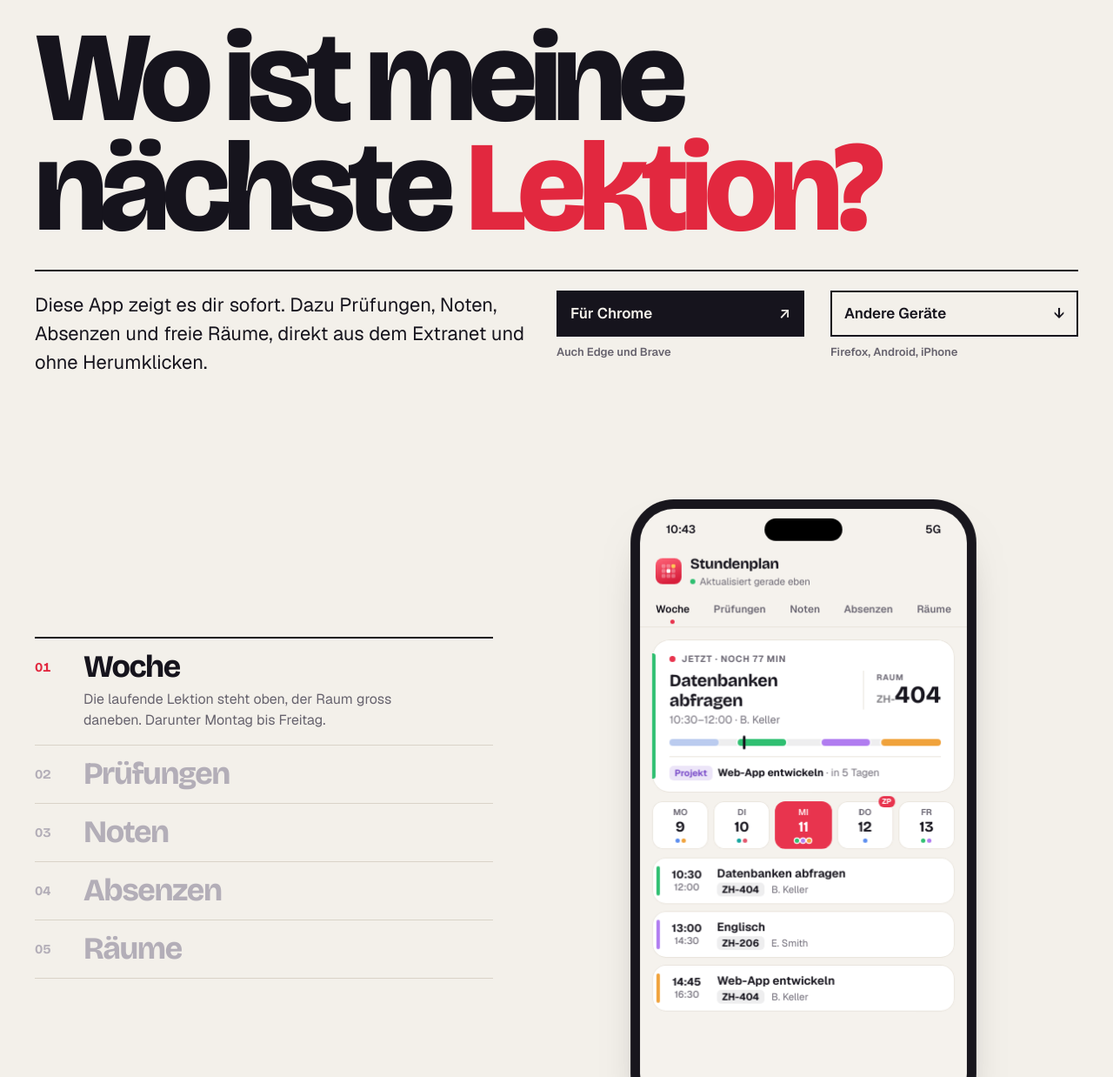
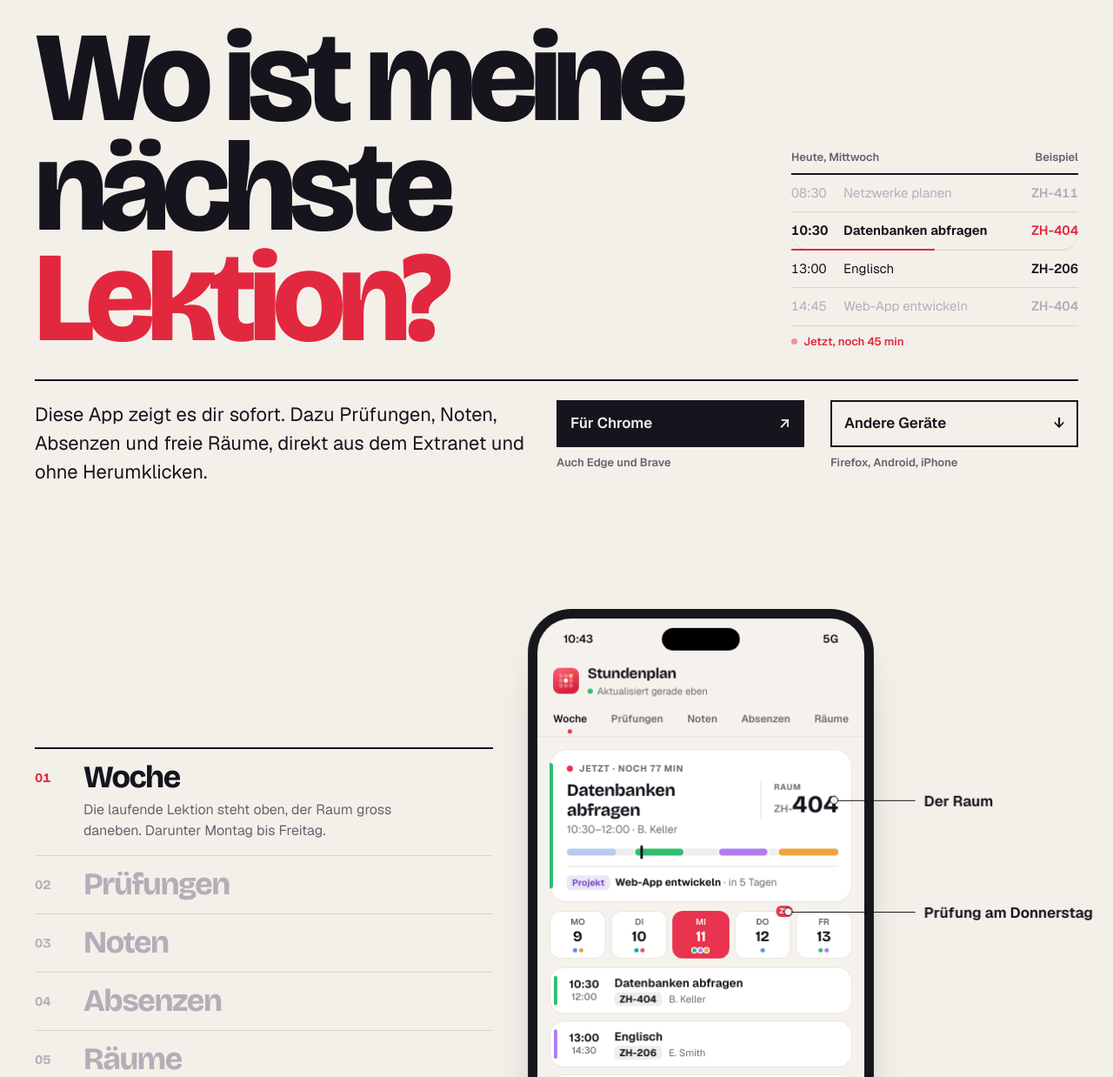
Before and after one commit to Nicolas-Wehrle/Wiss-Stundenplan, a browser extension: page docs/index.html in a window 1280 px wide. Shown: the part 181-1419 px from the top of the page at 87% size. Drawn offline with nearby package versions, Linux system fonts and the light colour scheme.

Commit message:
Website: logo lands on the app icon, labelled callouts per tab, today's timetable in the hero
Co-Authored-By: Claude <noreply@anthropic.com>
Claude-Session: https://claude.ai/code/session_01DsVK3ueLc8xAVnTJkWtmTn

```diff
--- a/docs/index.html
+++ b/docs/index.html
@@ -55,6 +55,27 @@ p { margin: 0; }
 .go.line:hover { background: var(--ink); color: var(--bg); }
 .hero .side { display: grid; gap: 8px; }
 @media (max-width: 860px) { .hero .row { grid-template-columns: 1fr; gap: 20px; } .go { min-width: 0; width: 100%; } }
+.hero-top { display: grid; grid-template-columns: minmax(0, 1fr) 330px; gap: 40px; align-items: end; }
+.today { padding-bottom: 34px; font-variant-numeric: tabular-nums; }
+.today .h { display: flex; justify-content: space-between; font-size: 13px; font-weight: 600; color: var(--muted); padding-bottom: 8px; border-bottom: 2px solid var(--rule); }
+.today ol { list-style: none; margin: 0; padding: 0; }
+.today li { display: grid; grid-template-columns: 50px 1fr auto; gap: 10px; padding: 10px 0; border-bottom: 1px solid var(--line); font-size: 15px; color: var(--faint); position: relative; }
+.today li .r { font-weight: 600; }
+.today li.now { color: var(--ink); font-weight: 650; }
+.today li.now .r { color: var(--red); }
+.today li.now::after { content: ""; position: absolute; left: 0; bottom: -1px; height: 2px; width: var(--done, 40%); background: var(--red); transition: width 1s linear; }
+.today li.next { color: var(--ink); }
+.today .left { font-size: 13px; color: var(--red); font-weight: 600; padding-top: 8px; display: flex; align-items: center; gap: 7px; }
+.today .left i { width: 7px; height: 7px; border-radius: 50%; background: var(--red); animation: blink 1.6s ease-in-out infinite; }
+@keyframes blink { 50% { opacity: .25; } }
+@media (max-width: 960px) { .hero-top { grid-template-columns: 1fr; } .today { display: none; } }
+
+/* labels that point at the phone, like a technical drawing */
+.notes { position: absolute; inset: 0; pointer-events: none; }
+.note { position: absolute; height: 0; border-top: 1.5px solid var(--ink); transform-origin: 0 0; }
+.note::before { content: ""; position: absolute; left: -5px; top: -5.75px; width: 10px; height: 10px; border-radius: 50%; border: 1.5px solid var(--ink); background: var(--bg); box-sizing: border-box; }
+.note span { position: absolute; left: 100%; top: 0; transform: translateY(-50%); padding-left: 10px; white-space: nowrap; font: 650 17px var(--body); }
+@media (max-width: 860px) { .notes { display: none; } }
 
 /* the walk-through, driven by scroll */
 .walk { height: 760vh; position: relative; margin-top: 12vh; }
@@ -68,10 +89,10 @@ p { margin: 0; }
 .steps li.on { color: var(--ink); }
 .steps li.on b { color: var(--red); }
 .steps li.on p { max-height: 4.6em; opacity: 1; margin-top: 8px; }
-.stage { position: relative; height: 100%; display: grid; place-items: center; }
-.phonebox { width: 400px; height: 714px; will-change: transform, opacity; }
+.stage { position: relative; height: 100%; display: grid; place-items: center start; }
+.phonebox { width: 400px; height: 714px; will-change: transform, opacity; position: relative; }
 .build { position: absolute; left: 50%; top: 50%; width: 220px; height: 220px; margin: -110px 0 0 -110px; pointer-events: none; will-change: transform, opacity; }
-.build .tile { position: absolute; inset: 0; border-radius: 58px; background: var(--red); }
+.build .tile { position: absolute; inset: 0; border-radius: 59px; background: linear-gradient(160deg, #ff6478, #d81f3c); }
 .build .sq { position: absolute; width: 34px; height: 34px; border-radius: 10px; background: rgba(255,255,255,.32); will-change: transform; }
 .build .sq.c { background: #fff; }
 .build .sq.g { background: #ffc857; }
@@ -83,7 +104,7 @@ p { margin: 0; }
   .steps li { position: absolute; inset: 0 0 auto; border: 0; opacity: 0; color: var(--ink); transition: opacity .3s ease; }
   .steps li.on { opacity: 1; }
   .steps li h3 { font-size: 30px; }
-  .stage { align-items: start; }
+  .stage { align-items: start; justify-items: center; }
   .count { display: none; }
 }
 
@@ -262,7 +283,19 @@ footer { margin-top: 120px; border-top: 2px solid var(--rule); padding-block: 18
     <section class="hero">
       <hr class="rule">
       <div class="meta label" style="padding-top:12px"><span>Für Lernende der WISS</span><span>Inoffiziell · Kostenlos</span></div>
-      <h1>Wo ist meine nächste <em>Lektion?</em></h1>
+      <div class="hero-top">
+        <h1>Wo ist meine nächste <em>Lektion?</em></h1>
+        <aside class="today" aria-label="Beispiel: heutiger Stundenplan">
+          <div class="h"><span>Heute, Mittwoch</span><span>Beispiel</span></div>
+          <ol>
+            <li><span>08:30</span><span>Netzwerke planen</span><span class="r">ZH-411</span></li>
+            <li class="now" id="nowRow"><span>10:30</span><span>Datenbanken abfragen</span><span class="r">ZH-404</span></li>
+            <li class="next"><span>13:00</span><span>Englisch</span><span class="r">ZH-206</span></li>
+            <li><span>14:45</span><span>Web-App entwickeln</span><span class="r">ZH-404</span></li>
+          </ol>
+          <div class="left"><i></i><span id="leftTxt">Jetzt, noch 47 min</span></div>
+        </aside>
+      </div>
       <hr class="rule">
       <div class="row">
         <p>Diese App zeigt es dir sofort. Dazu Prüfungen, Noten, Absenzen und freie Räume, direkt aus dem Extranet und ohne Herumklicken.</p>
@@ -299,6 +332,7 @@ footer { margin-top: 120px; border-top: 2px solid var(--rule); padding-block: 18
               <div class="rail-win"><div class="rail" id="rail"></div></div>
             </div>
           </div>
+          <div class="notes" id="notes" aria-hidden="true"></div>
         </div>
         <div class="build" id="build" aria-hidden="true"><div class="tile"></div></div>
         <div class="count" id="count" aria-hidden="true">1<span> / 5</span></div>
@@ -412,7 +446,7 @@ footer { margin-top: 120px; border-top: 2px solid var(--rule); padding-block: 18
       <div class="xrow card soon"><div class="xd"><b>19</b><small>DO</small></div><div class="nm"><span class="tag zp">ZP</span>Netzwerke planen</div><div class="in">in 8 Tagen</div></div>
       <div class="xrow card"><div class="xd"><b>27</b><small>FR</small></div><div class="nm"><span class="tag lb">LB 2</span>Englisch</div><div class="in">in 16 Tagen</div></div>
       <div class="sect">Dezember 2026 <small>1</small></div>
-      <div class="xrow card"><div class="xd"><b>09</b><small>MI</small></div><div class="nm"><span class="tag zp est">ZP</span>Daten modellieren</div><div class="in">in 28 Tagen</div></div>`,
+      <div class="xrow card"><div class="xd"><b>09</b><small>MI</small></div><div class="nm"><span class="tag zp est">ZP</span>Daten modellieren</div><div class="in" data-n="est">in 28 Tagen</div></div>`,
     `<div class="ghero card"><div><small>Schnitt</small><div class="avg">5.12</div><small>2 Module über 5.5</small></div><div class="ring"><div><b>14<small>/38</small></b><span>Module</span></div></div></div>
       <div class="trend card"><svg viewBox="0 0 300 60" preserveAspectRatio="none" aria-hidden="true"><path class="a" d="M0 44 L40 36 L80 40 L120 26 L160 30 L200 18 L240 22 L300 10 L300 60 L0 60 Z"/><path class="l" id="trendLine" d="M0 44 L40 36 L80 40 L120 26 L160 30 L200 18 L240 22 L300 10"/></svg></div>
       <div class="calc card"><div class="ttl">Applikationen testen<span>Modul 450</span></div><div class="parts"><span class="part">ZP <b>4.5</b> · 30 %</span><span class="part">Projekt <b>5.5</b> · 30 %</span><span class="part" style="opacity:.6">LB offen · 40 %</span></div>
@@ -473,7 +507,31 @@ footer { margin-top: 120px; border-top: 2px solid var(--rule); padding-block: 18
   // ---------- scroll drives the walk-through ----------
   const walk = $('app'), phonebox = $('phonebox'), steps = [...$('steps').children], count = $('count');
   const tabs = [...$('atabs').querySelectorAll('span')], dot = $('adot'), trend = $('trendLine'), grows = [...rail.querySelectorAll('[data-grow]')];
-  let fit = 1, mobile = false, lastCur = -1;
+  let fit = 1, mobile = false, lastCur = -1, land = { x: 0, y: 0, s: .14 };
+  const appIcon = phonebox.querySelector('.a-top .mark'), stage = phonebox.parentElement;
+
+  // labels: [tab, element, text]
+  const NOTES = [
+    [0, '.room', 'Der Raum'], [0, '.day .x', 'Prüfung am Donnerstag'],
+    [1, '.cd','Tage bis dahin'], [1, '[data-n=est]', 'Datum geschätzt'],
+    [2, '.ring', 'Module fertig'], [2, '[data-targets]', 'Zielnote antippen'],
+    [3, '.todo .left', 'Frist'], [3, '.bh span:last-child', 'Darfst noch fehlen'],
+    [4, '.rh .t', 'Uhrzeit'], [4, '.rm.mine', 'Dein Raum'],
+  ];
+  const phoneEl = phonebox.querySelector('.phone');
+  const offs = (el) => { let x = 0, y = 0; while (el && el !== phoneEl) { x += el.offsetLeft; y += el.offsetTop; el = el.offsetParent; } return { x, y }; };
+  const notes = NOTES.map(([v, sel, text]) => {
+    const n = document.createElement('div'); n.className = 'note'; n.innerHTML = `<span>${text}</span>`;
+    $('notes').appendChild(n); return { v, sel, n };
+  });
+  function placeNotes() {
+    notes.forEach((o) => {
+      const view = rail.children[o.v], el = view.querySelector(o.sel); if (!el) return;
+      const a = offs(el), b = offs(view);
+      const x = a.x - b.x + el.offsetWidth + 6, y = a.y + el.offsetHeight / 2;
+      o.n.style.left = x + 'px'; o.n.style.top = y + 'px'; o.n.style.width = (400 - x + 48) + 'px';
+    });
+  }
   function measure() {
     mobile = innerWidth <= 860;
     const availH = innerHeight - (mobile ? 70 + 150 + 30 : 90), availW = mobile ? innerWidth - 40 : Math.min(600, (innerWidth - 80) * 6 / 11);
@@ -481,6 +539,13 @@ footer { margin-top: 120px; border-top: 2px solid var(--rule); padding-block: 18
     const dw = -(400 * (1 - fit)) / 2, dh = -(714 * (1 - fit));
     phonebox.style.margin = mobile ? `0 ${dw}px ${dh}px` : `${dh / 2}px ${dw}px`;
     phonebox.style.transformOrigin = mobile ? '50% 0' : '50% 50%';
+    // where the app icon sits once the phone has arrived: the logo flies exactly there
+    const keep = phonebox.style.transform;
+    phonebox.style.transform = `scale(${fit})`;
+    const m = appIcon.getBoundingClientRect(), s = stage.getBoundingClientRect();
+    phonebox.style.transform = keep;
+    land = { x: m.left + m.width / 2 - (s.left + s.width / 2), y: m.top + m.height / 2 - (s.top + s.height / 2), s: m.width / 220 };
+    placeNotes();
   }
   function frame() {
     const r = walk.getBoundingClientRect();
@@ -494,14 +559,15 @@ footer { margin-top: 120px; border-top: 2px solid var(--rule); padding-block: 18
     });
     tile.style.opacity = seg(p, .06, .12);
     tile.style.transform = `scale(${.7 + .3 * out(seg(p, .06, .12))})`;
-    // 2. it lifts away while the phone comes up
-    const lift = ease(seg(p, .14, .24));
-    build.style.transform = `translateY(${-lift * 46}vh) scale(${fit * (1 - lift * .55)})`;
-    build.style.opacity = 1 - seg(p, .18, .24);
-    build.style.visibility = p > .25 ? 'hidden' : 'visible';
-    const c = out(seg(p, .15, .3));
-    phonebox.style.opacity = seg(p, .15, .22);
-    phonebox.style.transform = `translateY(${(1 - c) * 70}vh) rotate(${(1 - c) * 6}deg) scale(${fit})`;
+    // 2. the phone comes up and the logo lands exactly on its app icon
+    const c = out(seg(p, .14, .29)), L = ease(seg(p, .14, .29));
+    const rise = (1 - c) * .7 * innerHeight;
+    phonebox.style.opacity = seg(p, .14, .2);
+    phonebox.style.transform = `translateY(${rise}px) scale(${fit})`;
+    build.style.transform = `translate(${land.x * L}px, ${(land.y + rise) * L}px) scale(${1 + (land.s - 1) * L})`;
+    const landed = p >= .29;
+    build.style.visibility = landed ? 'hidden' : 'visible';
+    appIcon.style.opacity = landed ? 1 : 0;
 
     // 3. five tabs: each one stays for a moment, then slides to the next
     const x = seg(p, .3, .97) * 4.9;
@@ -514,6 +580,10 @@ footer { margin-top: 120px; border-top: 2px solid var(--rule); padding-block: 18
     dot.style.transform = `translateX(${cx(lo) + (cx(hi) - cx(lo)) * fr - 2.5}px)`;
     trend.style.strokeDashoffset = 420 * (1 - out(clamp(1 - Math.abs(pos - 2) * 1.6)));
     grows.forEach((g) => { g.style.transform = `scaleX(${out(clamp(1 - Math.abs(pos - 3) * 1.6))})`; });
+    notes.forEach((o) => {
+      const v = p < .3 ? 0 : clamp(1 - Math.abs(pos - o.v) * 3.2);
+      o.n.style.opacity = v; o.n.style.transform = `translateX(${(1 - v) * 14}px)`;
+    });
     if (!sl.dataset.touched) { const m = Math.round((510 + clamp(pos - 3.4, 0, .6) / .6 * 300) / 15) * 15; if (+sl.value !== m) { sl.value = m; drawRooms(m); } }
 
     const active = p < .26 ? -1 : cur;
@@ -529,6 +599,16 @@ footer { margin-top: 120px; border-top: 2px solid var(--rule); padding-block: 18
   addEventListener('scroll', req, { passive: true });
   addEventListener('resize', () => { measure(); lastCur = -2; req(); });
   measure(); frame();
+  if (document.fonts) document.fonts.ready.then(() => { measure(); frame(); });
+
+  // ---------- the hero timetable counts down ----------
+  let left = 47;
+  const tickToday = () => {
+    $('leftTxt').textContent = `Jetzt, noch ${left} min`;
+    $('nowRow').style.setProperty('--done', ((90 - left) / 90 * 100) + '%');
+  };
+  tickToday();
+  if (!matchMedia('(prefers-reduced-motion: reduce)').matches) setInterval(() => { left = left <= 38 ? 47 : left - 1; tickToday(); }, 3000);
 })();
 </script>
 </body>
```
